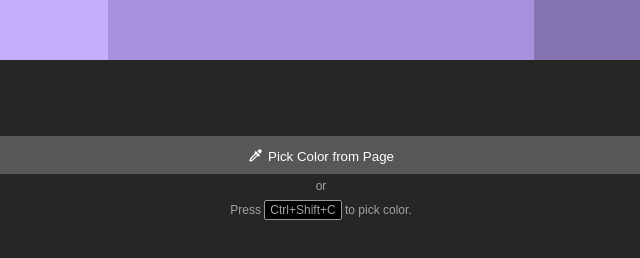
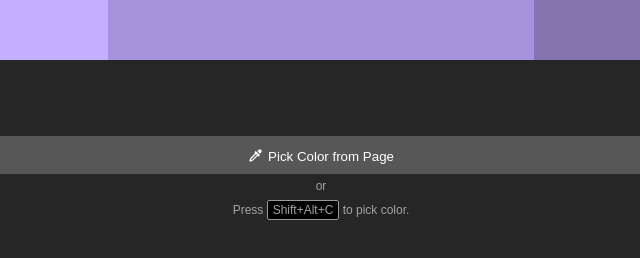
Before and after one commit to Treurling/HiddesColourPicker, a website built with webpack: page popup.html in a window 1280 px wide. Shown: the full height of the page, 319-959 px from the left. Built offline with nearby package versions, Linux system fonts and the light colour scheme.

Commit message:
Popup now shows the correct keyboard shortcut.

```diff
--- a/popup.html
+++ b/popup.html
@@ -15,7 +15,7 @@
     <h2>Hidde's Color Picker</h2>
 
     <button id="pickColor" class="button"><img src="icons/eyedropper_icon_136647.svg" id="eyedropper" alt="Pick Color from Page" class="icon">Pick Color from Page</button>
-    <p class="keyboard-shortcut-tip">or <br> Press <span class="keyboard-shortcut">Ctrl+Shift+C</span> to pick color.</p>
+    <p class="keyboard-shortcut-tip">or <br> Press <span class="keyboard-shortcut">Shift+Alt+C</span> to pick color.</p>
     <script src="popup.js"></script>
 </body>
 </html>
```
